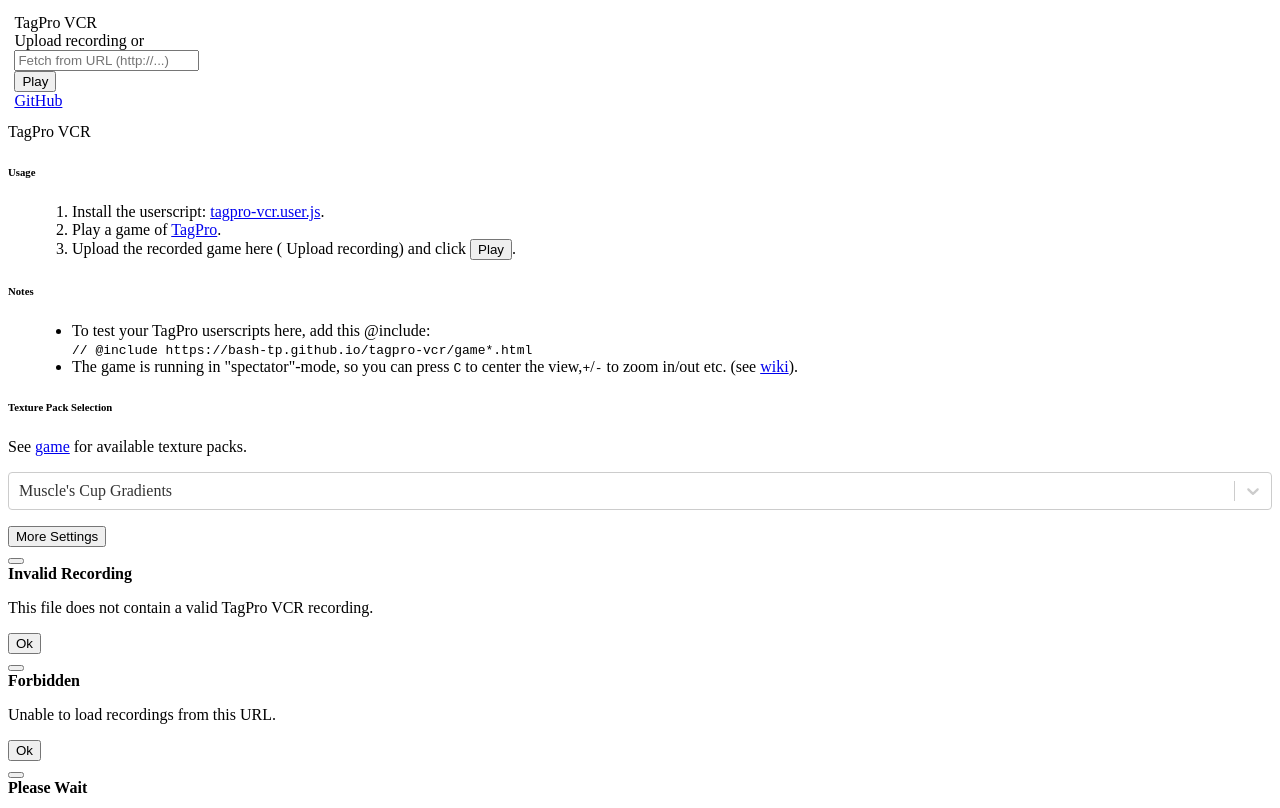
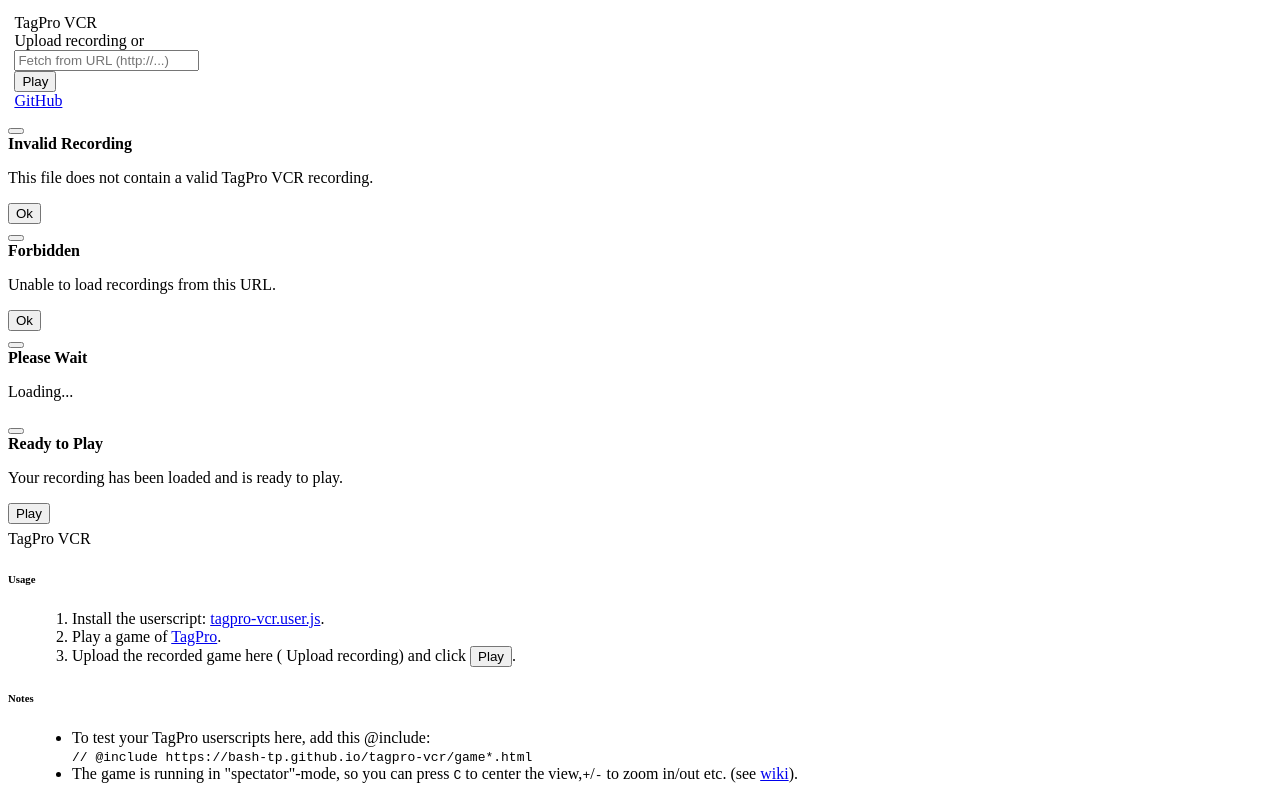
Before and after one commit to keratagpro/tagpro-vcr, a React app in the folder webpage/: page / in a window 1280 px wide. Built offline with nearby package versions, Linux system fonts and the light colour scheme; the HTML template or start-up script is replaced by a standard one.

Commit message:
Improvements to pause & seek features

```diff
--- a/webpage/src/assets/game-dragon-tower.html
+++ b/webpage/src/assets/game-dragon-tower.html
@@ -23,7 +23,7 @@
 		<div id="sound">
 			<div id="soundEffects"></div>
 			<div id="soundMusic"></div>
-			<input id="volumeSlider" type="range" min="-50" max="0" style="width: 100%" onfocus="this.blur()" />
+			<input id="volumeSlider" type="range" min="-50" max="0" style="width: 100%" />
 		</div>
 
 		<canvas id="viewport" width="1280" height="800"></canvas>
--- a/webpage/src/assets/game-egg.html
+++ b/webpage/src/assets/game-egg.html
@@ -23,7 +23,7 @@
 		<div id="sound">
 			<div id="soundEffects"></div>
 			<div id="soundMusic"></div>
-			<input id="volumeSlider" type="range" min="-50" max="0" style="width: 100%" onfocus="this.blur()" />
+			<input id="volumeSlider" type="range" min="-50" max="0" style="width: 100%" />
 		</div>
 
 		<canvas id="viewport" width="1280" height="800"></canvas>
--- a/webpage/src/assets/game.html
+++ b/webpage/src/assets/game.html
@@ -23,7 +23,7 @@
 		<div id="sound">
 			<div id="soundEffects"></div>
 			<div id="soundMusic"></div>
-			<input id="volumeSlider" type="range" min="-50" max="0" style="width: 100%" onfocus="this.blur()" />
+			<input id="volumeSlider" type="range" min="-50" max="0" style="width: 100%" />
 		</div>
 
 		<canvas id="viewport" width="1280" height="800"></canvas>
--- a/webpage/src/components/App.tsx
+++ b/webpage/src/components/App.tsx
@@ -70,7 +70,7 @@
 							{ProfileSettings.renderProfileCheckbox('vcrHideFlair', 'Show Flair', false)}<br />
 							<p />
 							Tile Respawn Warnings:<br />
-							{ProfileSettings.renderTileRespawnSelect()}
+							{ProfileSettings.renderTileRespawnSelect()}<br />
 						</div>
 					</div>
 					<p />
@@ -83,6 +83,51 @@
 	}
 
 	renderInfo() {
+		const { appState } = this.props;
+
+		return (
+			<div className="container grid-sm panel">
+				<div className="panel-header">
+					<div className="panel-title h5">TagPro VCR</div>
+				</div>
+				<div className="panel-body">
+					<h6>Usage</h6>
+					<ol>
+						<li>
+							Install the userscript:{' '}
+							<a href="https://bash-tp.github.io/tagpro-vcr/tagpro-vcr.user.js">tagpro-vcr.user.js</a>.
+						</li>
+						<li>
+							Play a game of <a href="http://tagpro.gg">TagPro</a>.
+						</li>
+						<li>
+							Upload the recorded game here ({this.renderUploadLabel()}) and click{' '}
+							{this.renderStartButton()}.
+						</li>
+					</ol>
+					<h6>Notes</h6>
+					<ul>
+						<li>
+							To test your TagPro userscripts here, add this @include:<br />
+							<code>// @include https://bash-tp.github.io/tagpro-vcr/game*.html</code>
+						</li>
+						<li>
+							The game is running in "spectator"-mode, so you can press <code>C</code> to center the view,
+							<code>+</code>/<code>-</code> to zoom in/out etc.
+							(see <a href="https://www.reddit.com/r/TagPro/wiki/gameplay#wiki_spectator">wiki</a>).
+						</li>
+					</ul>
+					<h6>Texture Pack Selection</h6>
+					<p>See <a href="https://tagpro.koalabeast.com/textures/">game</a> for available texture packs.</p>
+					<div>{Textures.renderTextureSelect()}</div>
+					<p />
+					<button className="btn centered" onClick={appState.handleSettings}>More Settings</button>
+				</div>
+			</div>
+		);
+	}
+
+	renderModals() {
 		const { appState } = this.props;
 
 		const okButton = (
@@ -126,43 +171,7 @@
 			/>;
 
 		return (
-			<div className="container grid-sm panel">
-				<div className="panel-header">
-					<div className="panel-title h5">TagPro VCR</div>
-				</div>
-				<div className="panel-body">
-					<h6>Usage</h6>
-					<ol>
-						<li>
-							Install the userscript:{' '}
-							<a href="https://bash-tp.github.io/tagpro-vcr/tagpro-vcr.user.js">tagpro-vcr.user.js</a>.
-						</li>
-						<li>
-							Play a game of <a href="http://tagpro.gg">TagPro</a>.
-						</li>
-						<li>
-							Upload the recorded game here ({this.renderUploadLabel()}) and click{' '}
-							{this.renderStartButton()}.
-						</li>
-					</ol>
-					<h6>Notes</h6>
-					<ul>
-						<li>
-							To test your TagPro userscripts here, add this @include:<br />
-							<code>// @include https://bash-tp.github.io/tagpro-vcr/game*.html</code>
-						</li>
-						<li>
-							The game is running in "spectator"-mode, so you can press <code>C</code> to center the view,
-							<code>+</code>/<code>-</code> to zoom in/out etc.
-							(see <a href="https://www.reddit.com/r/TagPro/wiki/gameplay#wiki_spectator">wiki</a>).
-						</li>
-					</ul>
-					<h6>Texture Pack Selection</h6>
-					<p>See <a href="https://tagpro.koalabeast.com/textures/">game</a> for available texture packs.</p>
-					<div>{Textures.renderTextureSelect()}</div>
-					<p />
-					<button className="btn centered" onClick={appState.handleSettings}>More Settings</button>
-				</div>
+			<div>
 				{failedModal}
 				{forbiddenModal}
 				{loadingModal}
@@ -261,8 +270,15 @@
 		return (
 			<div className="form-horizontal">
 				<span className="control">
+					<button
+						className="btn jump" type="button"
+						data-jump="-10" title="Jump back 10 seconds"
+						disabled={appState.finished}
+						onClick={appState.handleJump}
+					>&laquo;</button>
+					{' '}
 					<Slider
-						min={appState.minTS} max={appState.maxTS-(appState.maxTS % 1000)}
+						min={appState.minTS} max={appState.maxTSSeek}
 						value={appState.currentTS} defaultValue={appState.minTS}
 						handle={handle}
 						disabled={appState.finished}
@@ -271,14 +287,23 @@
 					/>
 					{' '}
 					<button
-						className="btn" type="button"
+						className="btn jump" type="button"
+						data-jump="10" title="Jump forward 10 seconds"
+						disabled={appState.finished}
+						onClick={appState.handleJump}
+					>&raquo;</button>
+					{' '}
+					<button
+						className="btn space-left" type="button"
 						data-state={appState.finished ? "reload" : appState.paused ? "play" : "pause"}
+						title={appState.finished ? "Restart playback" : appState.paused ? "Continue playback" : "Pause playback"}
 						onClick={appState.handleButton}
 					/>
 					{' '}
 					<button
 						className="btn" type="button"
 						data-state="stop"
+						title="Stop playback"
 						onClick={appState.handleStop}
 					/>
 				</span>
@@ -304,6 +329,7 @@
 						</a>
 					</section>
 				</header>
+				{this.renderModals()}
 
 				<div id="game-container">{appState.started ? this.renderGame() : appState.settings ? this.renderSettings() : this.renderInfo()}</div>
 			</div>
--- a/webpage/src/game.tsx
+++ b/webpage/src/game.tsx
@@ -1,30 +1,46 @@
 import BackgroundPlayer from './utils/BackgroundPlayer';
 import EventedChannel from './utils/EventedChannel';
 import FakeSocket from './utils/FakeSocket';
+import PauseableTimeouts from './utils/PauseableTimeout';
 
 declare var tagpro: TagPro;
 declare var tagproConfig: TagProConfig;
 declare var $: any;
 
 const save = {
+	performanceInfo: null,
 	sound: null as boolean,
 	time: null as number,
 	uiTimer: null,
 	worldUpdate: null,
-	setTimeout: null
+	map: null as any[][]
 };
 
+PauseableTimeouts.hookSetTimeout();
+
 tagpro.ready(() => {
+	$('#volumeSlider').blur();
+
 	tagproConfig.serverHost = "#";
 	tagproConfig.musicHost = "#";
 
 	tagpro.spectator = true;
 	tagpro.ui.spectatorInfo = () => {};
 
-	const performanceInfo = tagpro.ui.performanceInfo;
+	save.performanceInfo = tagpro.ui.performanceInfo;
 	tagpro.ui.performanceInfo = (e, t, n, r) => {
-		(tagpro.ping.avg as any) = "Unknown";
-		performanceInfo(e, t, n, 0);
+		(tagpro.ping.avg as any) = "N/A";
+		save.performanceInfo(e, t, n, 0);
+	};
+
+	// The default "end" handler uses setTimeout to navigate back to
+	// the joiner, then calls sendPingStatistics right after. We'll
+	// override sendPingStatistics to cancel the timer and prevent
+	// navigating away.
+
+	tagpro.sendPingStatistics = () => {
+		const id = window.setTimeout(() => {});
+		clearTimeout(id - 1);
 	};
 
 	// Note: $.cookie returns boolean values here rather than strings
@@ -58,18 +74,14 @@
 	tagpro.socket.on("connect", doSettings);
 	tagpro.socket.on("settings", doSettings);
 
+	tagpro.socket.on("map", e => {
+		save.map = JSON.parse(JSON.stringify(e.tiles));
+	});
+
 	tagpro.socket.on("time", e => {
 		if (e.restore) {
 			tagpro.sound = save.sound;
 		}
-	});
-
-	tagpro.rawSocket.prependListener("end", e => {
-		// Block setTimeout to prevent the default "end" handler
-		// from trying to navigate back to the joiner
-
-		save.setTimeout = window.setTimeout;
-		window.setTimeout = (...args) => { return 0 };
 	});
 
 	tagpro.socket.on("vcr_end", e => {
@@ -141,13 +153,19 @@
 			}
 		});
 
-		channel.on('pause', () => {
+		let paused = false;
+
+		const pause = () => {
 			player.pause();
+			PauseableTimeouts.pauseAll();
+
+			paused = true;
+			const now = Date.now();
 
 			if (tagpro.gameEndsAt && !tagpro.overtimeStartedAt) {
-				save.time = tagpro.gameEndsAt.valueOf() - Date.now();
+				save.time = tagpro.gameEndsAt.valueOf() - now;
 			} else if (tagpro.overtimeStartedAt) {
-				save.time = Date.now() - tagpro.overtimeStartedAt.valueOf();
+				save.time = now - tagpro.overtimeStartedAt.valueOf();
 			}
 
 			save.uiTimer = tagpro.ui.timer;
@@ -155,20 +173,28 @@
 
 			tagpro.ui.timer = (...args) => {};
 			tagpro.world.update = (...args) => {};
-		});
+		};
 
-		channel.on('unpause', () => {
+		const unpause = () => {
 			tagpro.ui.timer = save.uiTimer;
 			tagpro.world.update = save.worldUpdate;
 
+			const now = Date.now();
+
 			if (tagpro.gameEndsAt && !tagpro.overtimeStartedAt) {
-				tagpro.gameEndsAt = new Date(Date.now() + save.time);
+				(tagpro.gameEndsAt as any) = now + save.time;
 			} else if (tagpro.overtimeStartedAt) {
-				tagpro.overtimeStartedAt = new Date(Date.now() - save.time);
+				(tagpro.overtimeStartedAt as any) = now - save.time;
 			}
 
+			PauseableTimeouts.resumeAll();
 			player.play();
-		});
+
+			paused = false;
+		};
+
+		channel.on('pause', pause);
+		channel.on('unpause', unpause);
 
 		channel.on('seek', to => {
 			player.pause();
@@ -190,6 +216,20 @@
 				player.emit("chat", { from: null, to: "all", message: "\xa0" });
 			}
 
+			const update = tagpro.world.update;
+			tagpro.world.update = (...args) => {
+				tagpro.renderer.layers.splats.removeChildren();
+
+				for (let x = 0; x < save.map.length; x++) {
+					for (let y = 0; y < save.map[x].length; y++) {
+						tagpro.renderer.updateDynamicTile({ x, y, v: save.map[x][y] });
+					}
+				}
+
+				tagpro.world.update = update;
+				update(...args);
+			}
+
 			player.seek(to);
 			player.play();
 		});
--- a/webpage/src/stores/AppState.ts
+++ b/webpage/src/stores/AppState.ts
@@ -43,6 +43,7 @@
 
 	minTS = 0;
 	maxTS = 0;
+	maxTSSeek = 0;
 	currentTS = 0;
 	firstTimePacket: Packet = undefined;
 	startPacket: Packet = undefined;
@@ -100,6 +101,7 @@
 					.then(text => {
 						runInAction(() => {
 							this.recording = text;
+							this.recordingName = url.replace(/[#?].*$/, '').replace(/^.*\//, '');
 							this.fetching = false;
 							this.urlIsValid = true;
 
@@ -311,6 +313,14 @@
 		this.channel.emit('reload');
 	}
 
+	handleJump(ev: React.MouseEvent) {
+		const target = ev.target as HTMLButtonElement;
+		const delta = Number(target.getAttribute('data-jump')) * 1000;
+		const nextTS = Math.min(Math.max(this.currentTS + delta, this.minTS), this.maxTSSeek);
+
+		this.handleSeek(nextTS);
+	}
+
 	handleSlider(pos: number) {
 		this.currentTS = pos;
 		this.seeking = true;
@@ -356,6 +366,7 @@
 
 		this.minTS = this.firstTimePacket[0];
 		this.maxTS = endPacket[0];
+		this.maxTSSeek = this.maxTS - (this.maxTS % 1000);
 
 		this.packets = packets;
 	}
--- /dev/null
+++ b/webpage/src/utils/PauseableTimeout.ts
@@ -0,0 +1,98 @@
+// Class to make all timers pauseable. We do this by intercepting every call
+// to setTimeout and scheduling our own timer instead. To pause, we cancel all
+// outstanding timers and make a note of how much time was left on each. Then
+// when resuming, we reschedule each timer to run after its remaining time.
+//
+// We also need to make clearTimeout work, which means storing the original
+// interval id assigned for each timer. A new interval id is generated each
+// time we pause/resume, so if the caller uses clearTimeout with the original
+// id, we need to map it to the current id for that timer.
+
+const _setTimeout = window.setTimeout;
+const _clearTimeout = window.clearTimeout;
+
+type OnExecute = (timer: PauseableTimer) => void;
+
+class PauseableTimer {
+	// Adapted from https://stackoverflow.com/a/3969760
+
+	originalId: number;
+	timerId: number;
+
+	private args: any[];
+	private start: number;
+
+	constructor(private onExecute: OnExecute, private handler: TimerHandler, private remaining: number, ...args: any[]) {
+		this.args = args;
+		this.resume();
+	}
+
+	pause() {
+		_clearTimeout(this.timerId);
+		this.remaining -= Date.now() - this.start;
+	}
+
+	resume() {
+		const handler = () => {
+			if (this.handler instanceof Function) {
+				this.handler(...this.args);
+			} else {
+				// tslint:disable-next-line: no-eval
+				eval(this.handler);
+			}
+
+			this.onExecute(this);
+		};
+
+		this.start = Date.now();
+		if (this.timerId) _clearTimeout(this.timerId);
+		this.timerId = _setTimeout(handler.bind(this), this.remaining);
+		this.originalId ??= this.timerId;
+	}
+}
+
+interface Timers {
+	[key: number]: PauseableTimer;
+}
+
+const timers: Timers = {};
+
+export default abstract class PauseableTimeouts {
+	public static hookSetTimeout() {
+		(window as any).setTimeout = (handler: TimerHandler, timeout?: number, ...args: any[]): number => {
+			// If the timeout is small, we're probably looking at use of
+			// setTimeout to escape the event loop rather than a real
+			// deferred action, so we'll bypass the special handling
+
+			if (timeout && (timeout > 10)) {
+				const onExecute = (timer: PauseableTimer) => {
+					delete timers[timer.originalId];
+				};
+
+				const newTimer = new PauseableTimer(onExecute, handler, timeout, ...args);
+				const id = newTimer.timerId;
+				timers[id] = newTimer;
+				return id;
+			} else {
+				return _setTimeout(handler, timeout, ...args);
+			}
+		};
+
+		(window as any).clearTimeout = (handle?: number) => {
+			if (handle && (handle in timers)) {
+				_clearTimeout(timers[handle].timerId);
+				delete timers[handle];
+			} else {
+				_clearTimeout(handle);
+			}
+		};
+	}
+
+	public static pauseAll() {
+		Object.values(timers).forEach(timer => timer.pause());
+	}
+
+	public static resumeAll() {
+		Object.values(timers).forEach(timer => timer.resume());
+	}
+}
```
Also changed, not shown: webpage/@types/tagpro.d.ts (+9 -2 lines), webpage/src/components/App.css (+15 -2 lines), 7 other files (tests, documents, lock files or other folders).
